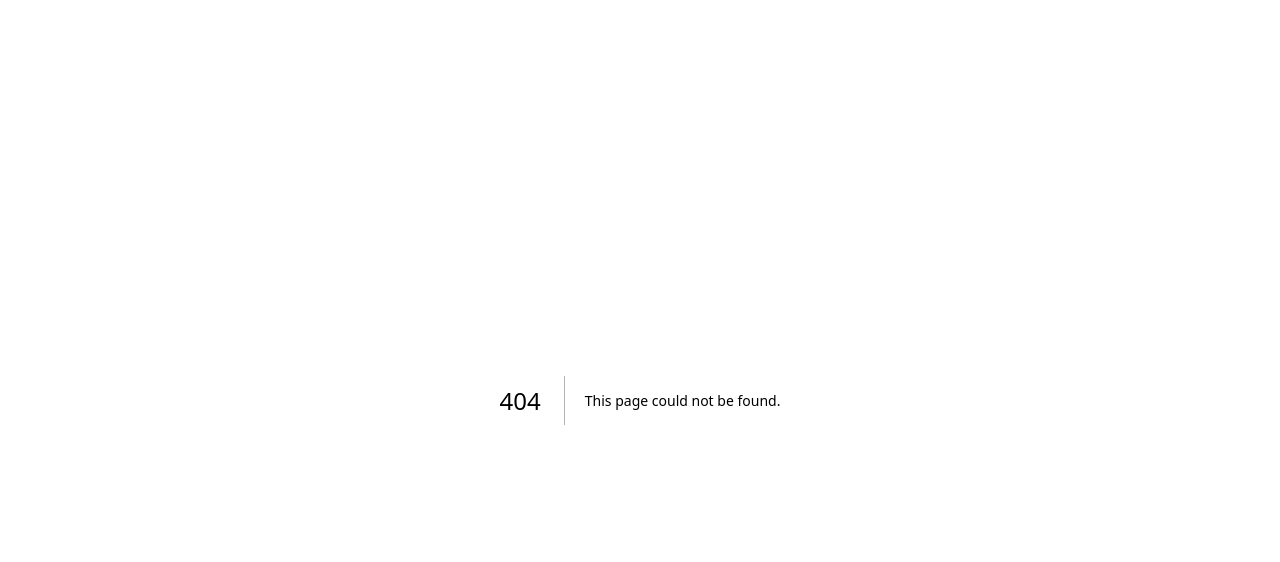
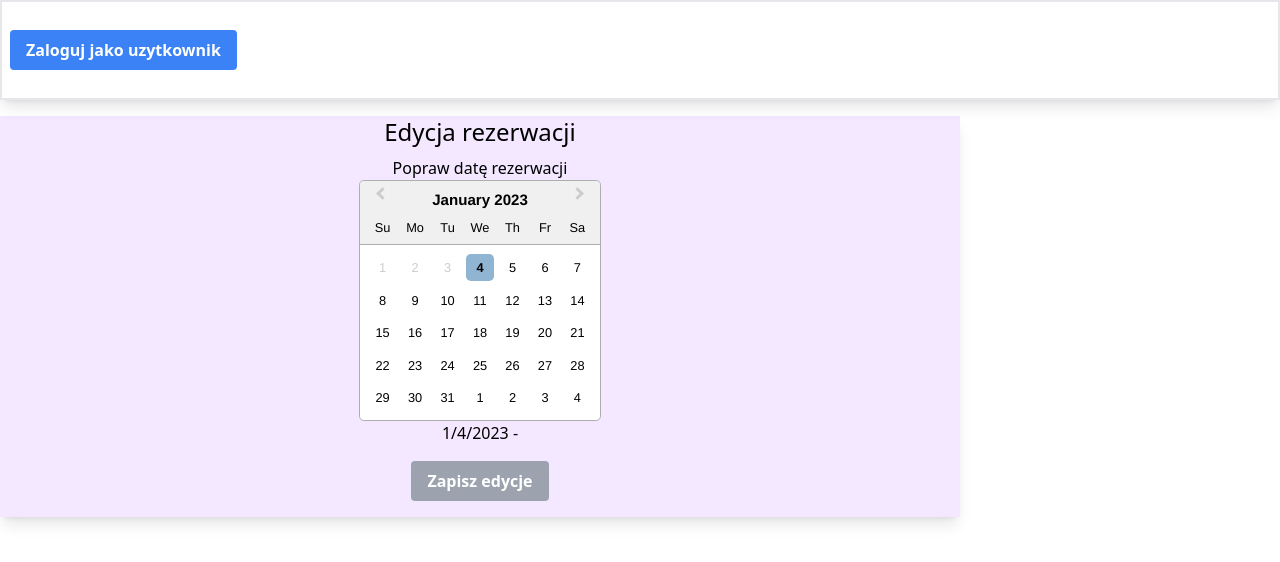
Before and after one commit to Matiixx/BD-project, a Next.js app in the folder SRC/client/: page /userDashboard/bookings/1 in a window 1280 px wide. Before the commit this address had no page. Shown: the top 562 px of the page. Built offline with nearby package versions, Linux system fonts and the light colour scheme.

Commit message:
Add editing booking

```diff
--- /dev/null
+++ b/SRC/client/pages/userDashboard/bookings/[bookingId].tsx
@@ -0,0 +1,160 @@
+import axios from "axios";
+import React from 'react'
+import { type NextPage } from "next";
+import { useRouter } from "next/router";
+import { useEffect, useState } from "react";
+import Header from "../../../components/Header";
+import useStore from "../../../store/useStore";
+import { addDays, dateDiff, getDateFromString, getDateStringFromDBString, getTimeFromString } from "../../../utils/dateUtils";
+import DatePicker from "react-datepicker";
+import "react-datepicker/dist/react-datepicker.css";
+
+const URI = 'http://pascal.fis.agh.edu.pl:3040/0cichostepski/'
+
+interface IReservation {
+  rezerwacja_id: number;
+  data_rozpoczecia: string;
+  data_zakonczenia: string;
+  pokoj: IRoom;
+}
+
+interface IRoom {
+  pokoj_id: number;
+  numer_pokoju: number;
+  pietro: number;
+  liczba_miejsc: number;
+  kategoria_id: number;
+  cena_doba: number;
+  powierzchnia: number;
+  balkon: boolean;
+  klimatyzacja: boolean;
+}
+
+interface IReservedDays {
+  start: Date;
+  end: Date;
+}
+
+const BookingWithId: NextPage = () => {
+  const router = useRouter();
+
+  const { bookingId } = router.query;
+
+  const userId = useStore((state) => state.userId);
+  const userToken = useStore((state) => state.accessToken);
+
+  const [room, setRoom] = useState<IRoom>()
+  const [reservedDays, setReservedDays] = useState<IReservedDays[]>([{ start: (new Date(0)), end: (addDays(new Date(), -1)) }]);
+  const [startDate, setStartDate] = useState<Date>(new Date());
+  const [endDate, setEndDate] = useState<Date | null>(null);
+  const [guestsNumber, setGuestsNumber] = useState<number>(1);
+
+  const [responseMessage, setResponseMessage] = useState("");
+
+  useEffect(() => {
+    if (userId === undefined) {
+      router.push("/userLogin")
+    }
+
+    if (userId !== null && bookingId !== undefined && userToken !== undefined) {
+      console.log(userId, bookingId, userToken);
+      axios.get(URI + 'get/rezerwacja/' + bookingId, {
+        headers: {
+          Authorization: "Bearer " + userToken,
+        }
+      }).then(data => {
+        console.log(data.data);
+
+        setStartDate(getDateFromString(data.data.data_rozpoczecia));
+        setEndDate(getDateFromString(data.data.data_zakonczenia));
+        setRoom(data.data.pokoj)
+
+        for (const res of data.data.rezerwacja) {
+          if (res.rezerwacja_id != bookingId)
+            setReservedDays((prev) => [...prev, { start: getDateFromString(res.data_rozpoczecia), end: addDays(getDateFromString(res.data_zakonczenia), 0) }])
+        }
+      }).catch(err => {
+        console.log(err);
+      })
+    }
+  }, [userId, bookingId, userToken])
+
+  const onChangeCalendar = (dates) => {
+    const [start, end] = dates;
+    setStartDate(start);
+    setEndDate(end);
+  };
+
+  const handleEditReserveClick = (e: React.MouseEvent<HTMLButtonElement, MouseEvent>) => {
+    e.stopPropagation();
+    e.preventDefault();
+    console.log("edit", startDate, endDate);
+
+    if (bookingId === undefined && userId === undefined || userId === null || endDate === null || !guestsNumber || room === undefined) return;
+    setResponseMessage("")
+
+    axios.put(URI + 'put/rezerwacja/' + bookingId, {
+      uzytkownik_id: userId,
+      data_rozpoczecia: startDate,
+      data_zakonczenia: endDate,
+      pokoj_id: room.pokoj_id,
+      liczba_gosci: guestsNumber
+    }, {
+      headers: {
+        Authorization: "Bearer " + userToken,
+      }
+    }).then(data => {
+      setResponseMessage("Poprawna edycja rezerwacji!");
+      setStartDate(new Date());
+      setEndDate(null);
+      setReservedDays((prev) => ([...prev, { start: getDateFromString(data.data.data_rozpoczecia), end: getDateFromString(data.data.data_zakonczenia) }]));
+    }).catch(err => {
+      console.log(err.response);
+      setResponseMessage("Blad podczas edycji rezerwacji")
+    })
+  }
+
+  return (
+    <>
+      <Header />
+      <div className="w-3/4">
+        <div className="w-full bg-purple-100 shadow-lg mt-2 pb-4">
+          <div className="w-full flex flex-col items-center">
+            <h2 className="text-2xl text-bold mb-2">Edycja rezerwacji</h2>
+            <div className="flex flex-col items-center">
+              <span className="">Popraw datę rezerwacji</span>
+              <DatePicker
+                onChange={onChangeCalendar}
+                excludeDateIntervals={reservedDays}
+                startDate={startDate}
+                endDate={endDate}
+                inline
+                selectsDisabledDaysInRange
+                selectsRange
+              />
+            </div>
+            <p>{startDate.toLocaleDateString()} - {endDate?.toLocaleDateString()}</p>
+            <div className="m-2">
+              {room !== undefined ? (
+                <p>Wybierz liczbe gosci:
+                  <select className="p-2" onChange={(e) => { setGuestsNumber(parseInt(e.target.value)) }}>
+                    {
+                      Array.from({ length: room.liczba_miejsc + 1 }, (_, i) => i > 0 ? <option key={i} value={i}>{i}</option> : null)
+                    }
+                  </select>
+                </p>
+              ) : (null)}
+            </div>
+            {/* <p className="m-2">Cena: {calcPrice()}</p> */}
+            <button disabled={endDate === null || dateDiff(startDate, endDate) <= 0} onClick={handleEditReserveClick} className="bg-blue-500 hover:bg-blue-700 text-white font-bold py-2 px-4 rounded focus:outline-none focus:shadow-outline disabled:bg-gray-400">Zapisz edycje</button>
+            <div>
+              <p>{responseMessage}</p>
+            </div>
+          </div>
+        </div>
+      </div>
+    </>
+  )
+};
+
+export default BookingWithId;
--- a/SRC/client/pages/userDashboard/bookings/index.tsx
+++ b/SRC/client/pages/userDashboard/bookings/index.tsx
@@ -76,7 +76,9 @@ const Bookings: NextPage = () => {
         <div className="flex flex-wrap">
           {bookings ? (
             bookings.map((el, idx) => (
-              <div className="max-w-sm rounded overflow-hidden shadow-lg p-4 m-2 flex flex-row gap-4 w-1/3 min-w-[350px] justify-between bg-gray-100" key={idx}>
+              <div
+                onClick={() => router.push({ pathname: "./bookings/[bookingId]", query: { bookingId: el.rezerwacja_id } })}
+                className="max-w-sm rounded overflow-hidden shadow-lg p-4 m-2 flex flex-row gap-4 w-1/3 min-w-[350px] justify-between bg-gray-100" key={idx}>
                 <div className="flex flex-col gap-2 ">
                   <div>Rezerwacja nr: {el.rezerwacja_id}</div>
                   <div>Data rezerwacji: {getDateStringFromDBString(el.data_rezerwacji)}</div>
--- a/SRC/client/pages/userDashboard/rooms/[roomId].tsx
+++ b/SRC/client/pages/userDashboard/rooms/[roomId].tsx
@@ -7,7 +7,6 @@ import useStore from "../../../store/useStore";
 import { addDays, dateDiff, getDateFromString, getDateStringFromDBString, getTimeFromString } from "../../../utils/dateUtils";
 import DatePicker from "react-datepicker";
 import "react-datepicker/dist/react-datepicker.css";
-import { prependOnceListener } from "process";
 
 const URI = 'http://pascal.fis.agh.edu.pl:3040/0cichostepski/'
 
@@ -103,7 +102,8 @@ const RoomWithId: NextPage = () => {
       setResponseMessage("Dodano rezerwacje!");
       setStartDate(new Date());
       setEndDate(null);
-      setReservedDays((prev) => ([...prev, { start: getDateFromString(data.data.data_rozpoczecia), end: getDateFromString(data.data.data_zakonczenia) }]));
+      setReservedDays((prev) => [...prev, { start: getDateFromString(data.data.data_rozpoczecia), end: addDays(getDateFromString(data.data.data_zakonczenia), -1) }])
+      // setReservedDays((prev) => ([...prev, { start: getDateFromString(data.data.data_rozpoczecia), end: getDateFromString(data.data.data_zakonczenia) }]));
     }).catch(err => {
       console.log(err.response);
       setResponseMessage("Blad podczas rezerwacji")
```
